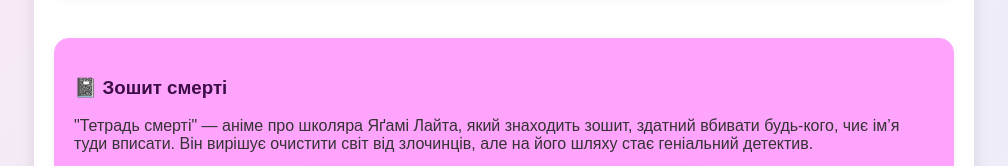
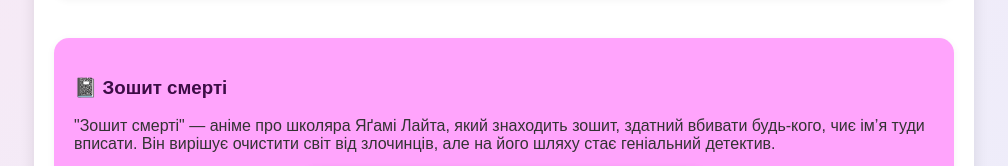
Before and after one commit to ME0WI12NG/anime, a plain HTML site: page index.html in a window 1280 px wide. Shown: the part 1543-1709 px from the top of the page, without its empty margins (136-1144 px from the left). Drawn offline with Linux system fonts and the light colour scheme.

Commit message:
Update index.html

```diff
--- a/index.html
+++ b/index.html
@@ -53,7 +53,7 @@
 
       <div class="anime-block">
         <h3>📓 Зошит смерті</h3>
-        <p>"Тетрадь смерті" — аніме про школяра Яґамі Лайта, який знаходить зошит, здатний вбивати будь-кого, чиє ім’я туди вписати. Він вирішує очистити світ від злочинців, але на його шляху стає геніальний детектив.</p>
+        <p>"Зошит смерті" — аніме про школяра Яґамі Лайта, який знаходить зошит, здатний вбивати будь-кого, чиє ім’я туди вписати. Він вирішує очистити світ від злочинців, але на його шляху стає геніальний детектив.</p>
         <iframe src="https://www.youtube.com/embed/vFnoS-55_88" allowfullscreen></iframe>
        <iframe data-testid="embed-iframe" style="border-radius:12px" src="https://open.spotify.com/embed/track/1asnqohK6MboIkoR5R3Osz?utm_source=generator" width="100%" height="152" frameBorder="0" allowfullscreen="" allow="autoplay; clipboard-write; encrypted-media; fullscreen; picture-in-picture" loading="lazy"></iframe>
       </div>
```
